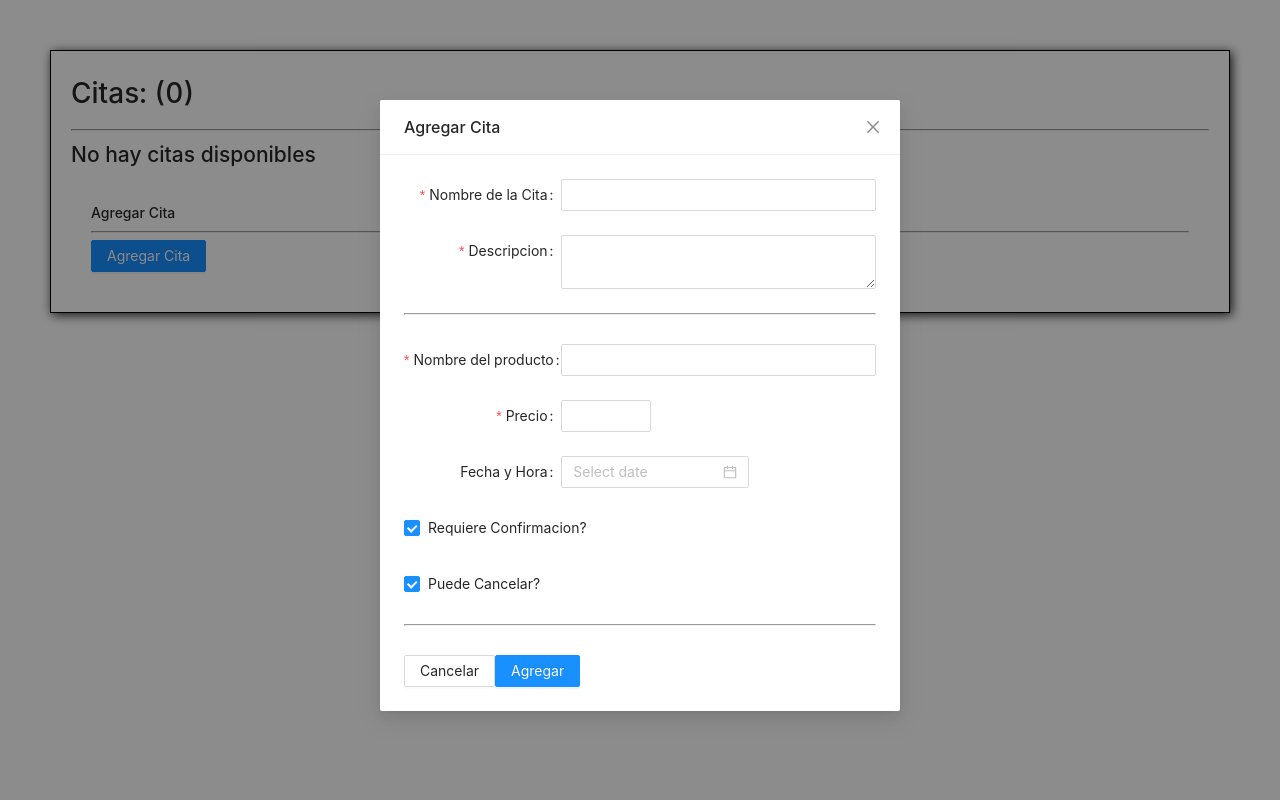
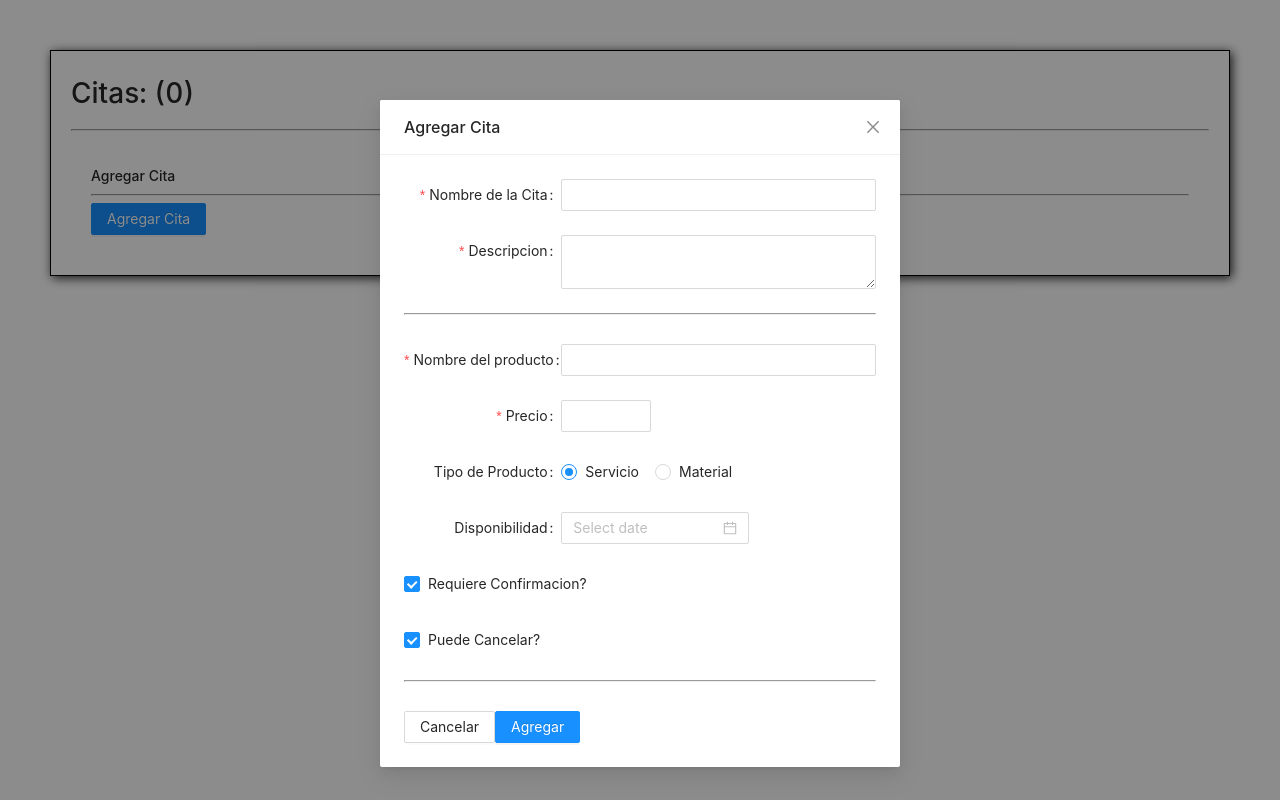
Before and after one commit to Panik-Attack/Citas, a React (Create React App) app: page / in a window 1280 px wide. Both pictures are taken after a click on the button "Agregar Cita". Built offline with nearby package versions, Linux system fonts and the light colour scheme.

Commit message:
Creando el reset del formulario y agregando el radio buton

```diff
--- a/src/components/citas/BasicInfo/BasicInfo.js
+++ b/src/components/citas/BasicInfo.js
@@ -1,76 +1,22 @@
-import React from "react";
-// import React, { useEffect, useReducer } from "react";
-import { Input, InputNumber, Checkbox, DatePicker, Form, Button } from "antd";
-// import { useForm } from "../../../hooks/useForm";
-// import { citaReducer } from "../../disponibilidad/CitaReducer";
+import React, { useState } from "react";
+
+import { Input, InputNumber, Checkbox, DatePicker, Form, Button, Radio } from "antd";
 import "antd/dist/antd.css";
 
 
 const {Item} = Form
 const { TextArea } = Input;
-
-// const init = () =>{
-//   return JSON.parse(localStorage.getItem('todos'))|| []
-// }
+const {Group} = Radio
 
 export const BasicInfo = ({closeModal, handleAddCita}) => {
-  // const [citas, dispatch] = useReducer(citaReducer, [], init);
 
-  // useEffect(() => {
-  //   localStorage.setItem('citas', JSON.stringify( citas ))
-  // }, [citas])
+  const [form] = Form.useForm()
 
-  // const [
-  //   {
-  //     nombreCita,
-  //     nombreProducto,
-  //     precioProducto,
-  //     description,
-  //     date,
-  //     confirm,
-  //     cancel,
-  //   },
-  //   reset,
-  // ] = useForm({
-  //   nombreCita: "",
-  //   nombreProducto: "",
-  //   precioProducto: "",
-  //   description: "",
-  //   date: "",
-  //   confirm: "",
-  //   cancel: "",
-  // });
+  const [value, setValue] = useState()
 
-  // const handleAddCita = (newCita) => {
-
-  //   dispatch({
-  //     type: "add",
-  //     payload: newCita,
-  //   });
-
-  // };
-
-  // const handleSubmit = (e) => {
-  //   e.preventDefault();
-
-  //   if (description.trim().length <= 1) {
-  //     return;
-  //   }
-
-  //   const newCita = {
-  //     id: new Date().getTime(),
-  //     nombreCita: nombreCita,
-  //     nombreProducto: nombreProducto,
-  //     precioProducto: precioProducto,
-  //     description: description,
-  //     date: date,
-  //     confirm: confirm,
-  //     cancel: cancel,
-  //   };
-
-  //   handleAddCita(newCita);
-  //   reset();
-  // };
+  const onChange = (e) =>{
+    setValue(e.target.value)
+  }
 
   const layout={
     labelCol:{
@@ -94,6 +40,7 @@ export const BasicInfo = ({closeModal, handleAddCita}) => {
 
     handleAddCita(newCita)
 
+    form.resetFields()
   }
 
   const formFailed = (error) =>{
@@ -110,6 +57,7 @@ export const BasicInfo = ({closeModal, handleAddCita}) => {
         }}
         onFinish={formSuccess}
         onFinishFailed={formFailed}
+        form={form}
         {...layout}
         >
 
@@ -134,7 +82,6 @@ export const BasicInfo = ({closeModal, handleAddCita}) => {
           </Item>
           <hr />
           <br/>
-          {/* Buttom Section */}
 
           <Item
               label='Nombre del producto'
@@ -156,8 +103,15 @@ export const BasicInfo = ({closeModal, handleAddCita}) => {
               <InputNumber/>
           </Item>
 
+          <Item label='Tipo de Producto'>
+              <Group onChange={onChange} value={value} name='disponibilidad' defaultValue={1}>
+                  <Radio value={1}>Servicio</Radio>
+                  <Radio value={2}>Material</Radio>
+              </Group>
+          </Item>
+
           <Item
-              label='Fecha y Hora'
+              label='Disponibilidad'
               name="date"
               >
               <DatePicker/>
@@ -175,7 +129,7 @@ export const BasicInfo = ({closeModal, handleAddCita}) => {
           <br/>
 
           <Button onClick={closeModal}>Cancelar</Button>
-          <Button type='primary' htmlType="submit">Agregar</Button>
+          <Button onClick={closeModal} type='primary' htmlType="submit">Agregar</Button>
 
       </Form>
     </div>
--- a/src/components/disponibilidad/CitaApp.js
+++ b/src/components/disponibilidad/CitaApp.js
@@ -53,7 +53,7 @@ export const CitaApp = () => {
 
         <div>
             {
-                (citas==''
+                (citas ===''
                 ?
                     <h2>No hay citas disponibles</h2>
                 :
```
Also changed, not shown: src/components/disponibilidad/CitaAdd.js (+1 -6 lines), src/components/citas/basicInfo.scss (renamed from src/components/citas/BasicInfo/basicInfo.scss).
